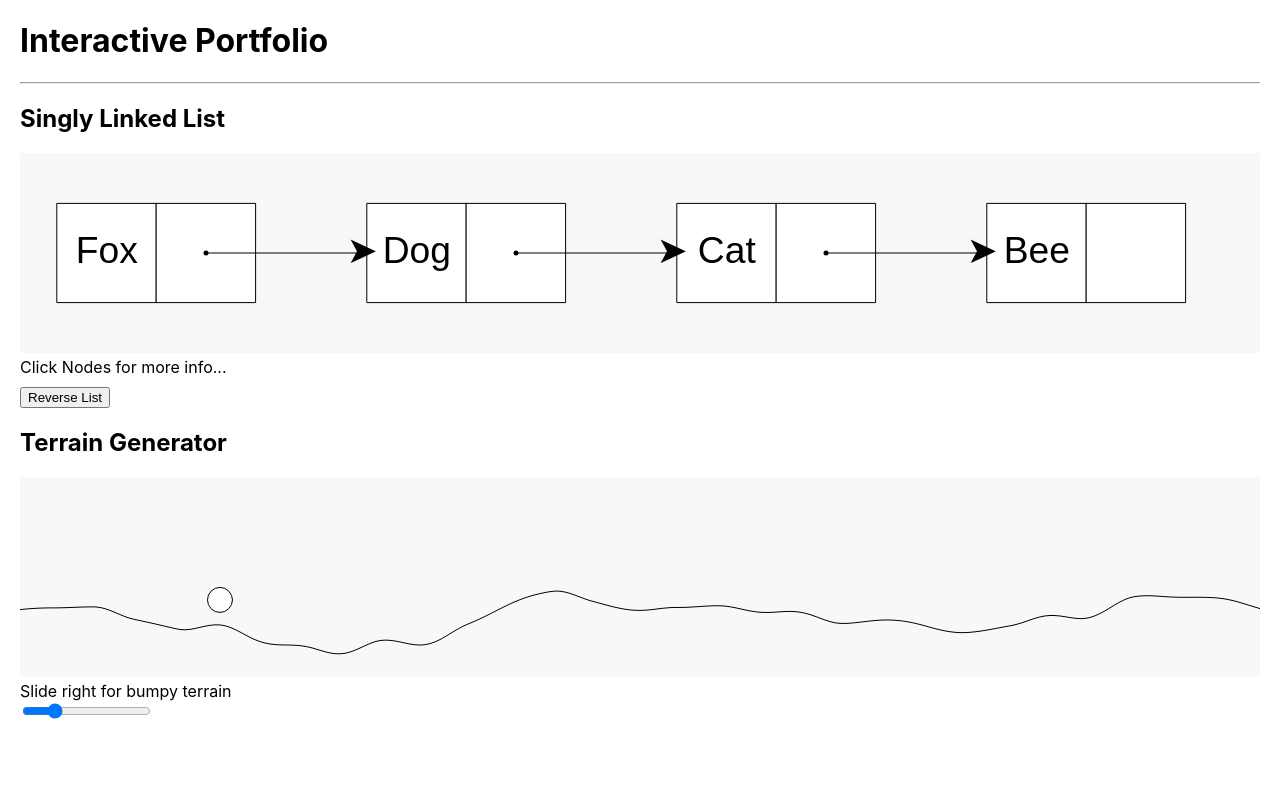
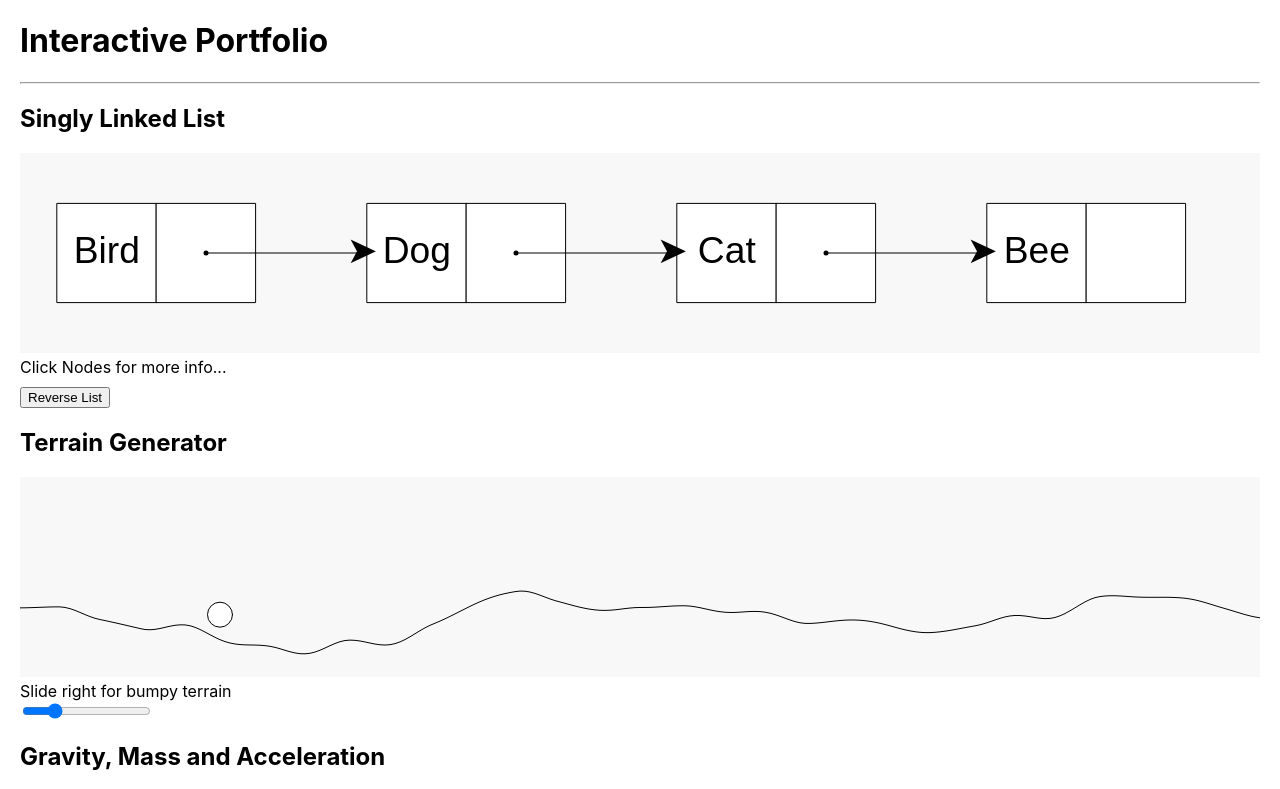
Before and after one commit to elvyscruz/portfolio, a React (Create React App) app: page / in a window 1280 px wide. Shown: the top 789 px of the page. Built offline with nearby package versions, Linux system fonts and the light colour scheme.

Commit message:
added gravity sketch

```diff
--- a/src/App.tsx
+++ b/src/App.tsx
@@ -2,6 +2,7 @@ import './App.css';
 import P5Canvas from './P5Canvas';
 import linkedList from './sketches/linkedList'
 import terrainGenerator from './sketches/terrainGenerator'
+import gravity from './sketches/gravity'
 
 function App() {
 
@@ -11,6 +12,7 @@ function App() {
       <hr />
       <P5Canvas title="Singly Linked List" id="linkedList" sketch={linkedList} />
       <P5Canvas title="Terrain Generator" id="terrainGenerator" sketch={terrainGenerator} />
+      <P5Canvas title="Gravity, Mass and Acceleration" id="gravity" sketch={gravity} />
 
     </div>
   );
--- /dev/null
+++ b/src/sketches/gravity.tsx
@@ -0,0 +1,70 @@
+import P5 from 'p5';
+
+// export p5 sketch
+export default function sketch(p5: P5) {
+  const balls: Ball[] = []
+
+  let gravitySlider: P5.Element
+  // let massSlider: P5.Element
+  // let accSlider: P5.Element
+
+  class Ball {
+
+    pos = p5.createVector(p5.random(p5.width), p5.random(p5.height))
+    mass = p5.random(50)
+    vel = p5.createVector(0, 0.0)
+    acc = p5.createVector(0, 0)
+    gravity = p5.createVector(0, 0.000001 * this.mass)
+    color = p5.color('#f8f8f8')
+
+
+    update() {
+      this.acc.add(p5.createVector(0, Number(gravitySlider.value()) * this.mass))
+      this.vel.add(this.acc)
+      this.pos.add(this.vel)
+
+      p5.fill(this.color)
+
+      if (this.pos.y > p5.height) {
+        this.acc.mult(0)
+        this.vel.mult(0)
+        this.pos.y = 0;
+      }
+
+    }
+
+  }
+
+
+  // P5 sketch setup function
+  p5.setup = function () {
+    const appSize = p5.select('#App')?.size() as any // Canvas dive parent size
+    p5.createCanvas(appSize.width, 200).parent('gravity') // Create Canvas
+
+    for (let i = 0; i < 100; i++) {
+      balls.push(new Ball())
+    }
+
+    p5.createDiv('Gravity Force').parent('gravity')
+    gravitySlider = p5.createSlider(0.0000007, 0.00003, 0.000005, 0.000001).parent('gravity')
+
+  }
+
+  // P5 draw function
+  p5.draw = function () {
+    p5.background("#f8f8f8") // set background color
+
+    for (let ball of balls) {
+      ball.update()
+      p5.ellipse(ball.pos.x, ball.pos.y, ball.mass)
+    }
+
+  }
+
+  // Window resize function
+  p5.windowResized = function () {
+    const appSize = p5.select('#App')?.size() as any // get Canvas div parent size
+    p5.resizeCanvas(appSize.width, 200) // resize canvas to div
+  }
+
+}
--- a/src/sketches/linkedList.tsx
+++ b/src/sketches/linkedList.tsx
@@ -10,7 +10,7 @@ class Node {
 const Nodes: Node[] = []
 
 // Create some nodes
-const a = new Node('Fox')
+const a = new Node('Bird')
 const b = new Node('Dog')
 const c = new Node('Cat')
 const d = new Node('Bee')
@@ -90,11 +90,11 @@ export default function sketch(p5: P5) {
       ) {
         p5.redraw()
         p5.push()
-        p5.fill(255, 204, 0)
+        p5.fill('#d8d8d8')
         p5.rect(node.next?.x!, node.next?.y!, nodeSize)
         p5.circle(node.x + nodeSize, node.y, nodeSize * 0.5)
 
-        p5.fill('cyan')
+        p5.fill('#a8e8e8')
         p5.rect(node.x, node.y, nodeSize * 0.9)
         p5.fill('black')
         //p5.stroke('black')
```
Also changed, not shown: 7 other files (tests, documents, lock files or other folders).
